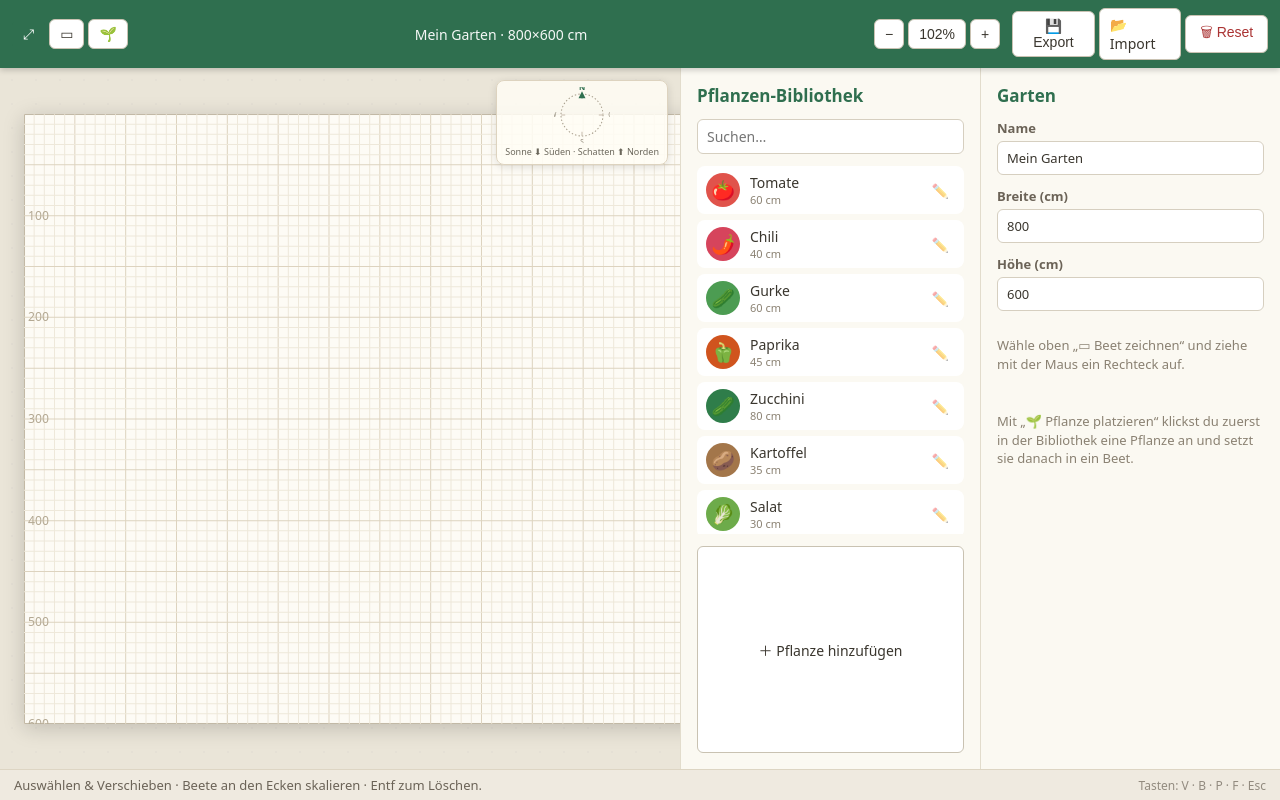
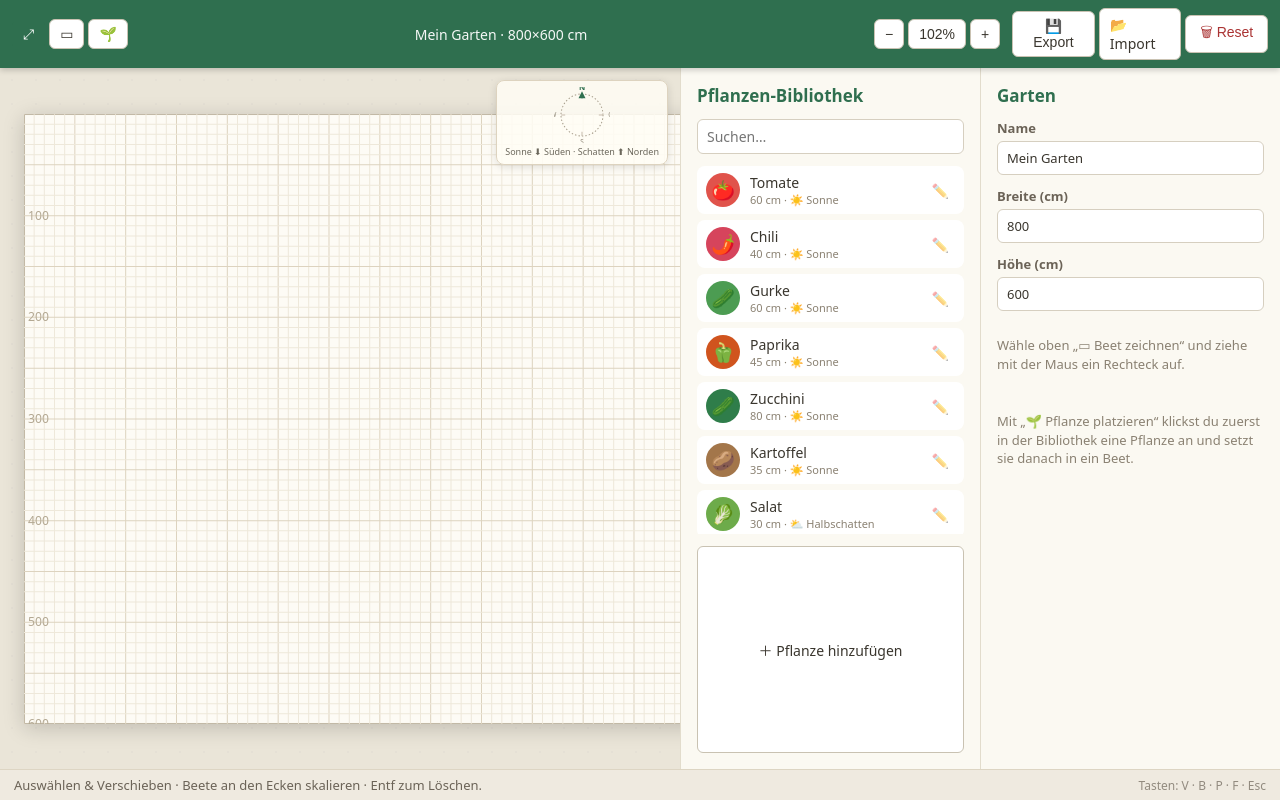
Before and after one commit to Cehir/garden-planner, a React (Vite) app: page / in a window 1280 px wide. Built offline with nearby package versions, Linux system fonts and the light colour scheme.

Commit message:
Pflanzen-Bibliothek: Lichtbedarf-Icon (☀️/⛅/☁️) anzeigen

```diff
--- a/src/components/PlantLibrary.tsx
+++ b/src/components/PlantLibrary.tsx
@@ -5,6 +5,12 @@ import { useStore } from '../store'
 import { uid } from '../utils'
 
 const PLANT_COLORS = ['#3f7d43', '#7fb069', '#d6364c', '#e8822e', '#e8a30f', '#8a7bb8', '#d0527a', '#6fa3a8']
+
+const LIGHT_ICONS: Record<LightRequirement, string> = {
+  full: '☀️',
+  partial: '⛅',
+  shade: '☁️',
+}
 
 interface PlantLibraryProps {
   placedPlant: Plant | null
@@ -68,7 +74,9 @@ export default function PlantLibrary({ placedPlant, onPick, tool }: PlantLibrary
             </span>
             <span className="name">
               {p.name}
-              <span className="sub">{p.spacing} cm</span>
+              <span className="sub">
+                {p.spacing} cm · {LIGHT_ICONS[p.light ?? 'full']} {LIGHT_LABELS[p.light ?? 'full']}
+              </span>
             </span>
             <button
               type="button"
```
Also changed, not shown: 1 other file (tests, documents, lock files or other folders).
